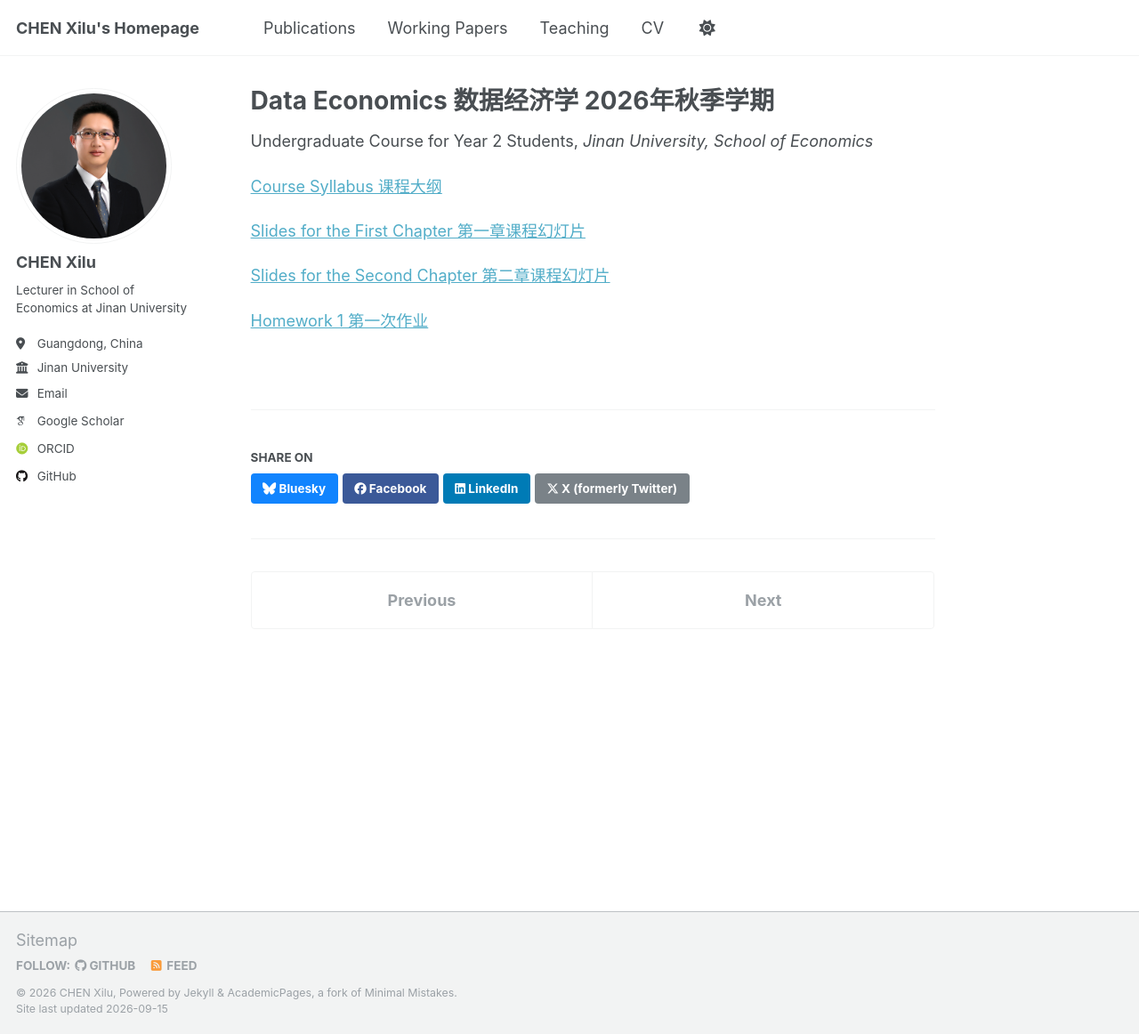
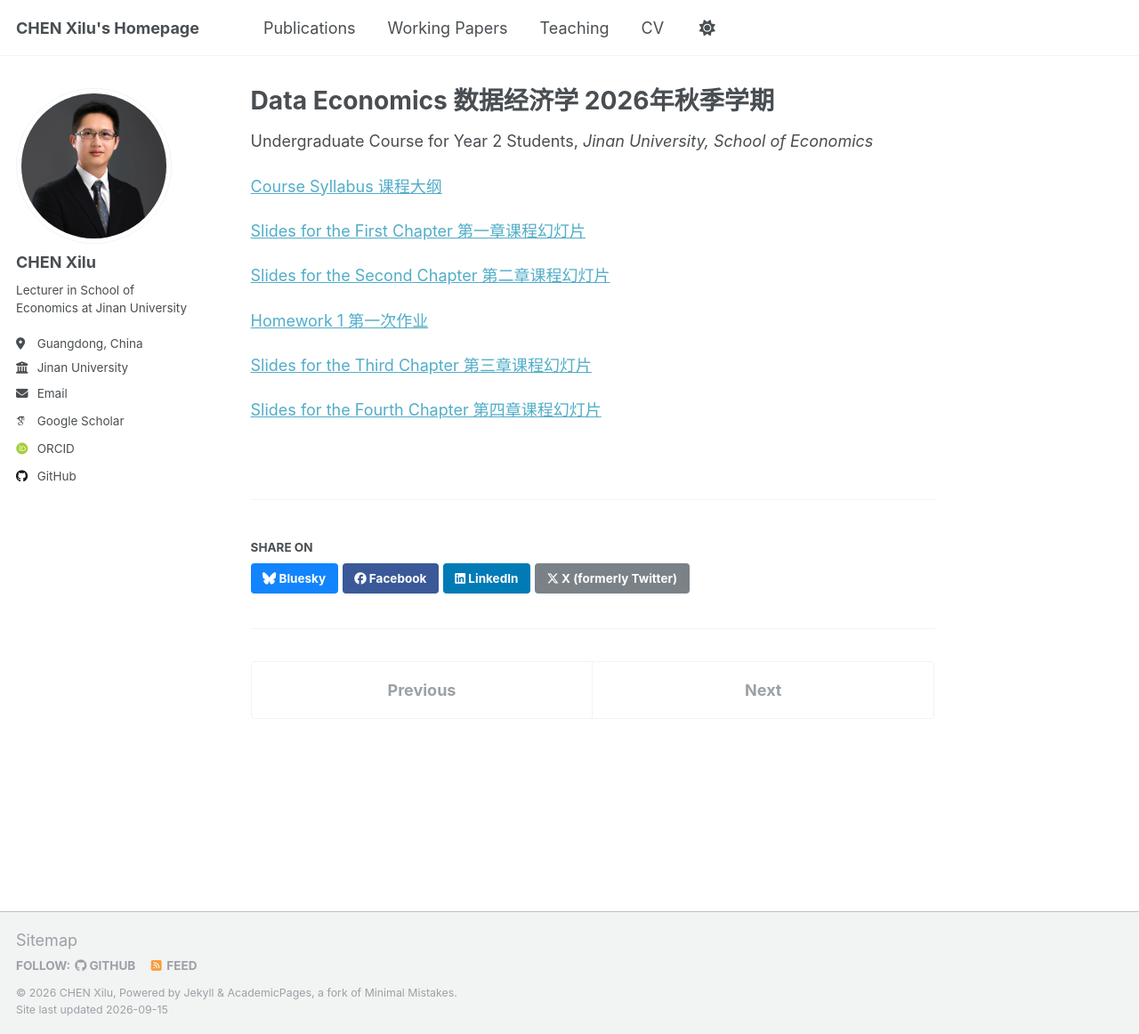
Before and after one commit to Xilu-CHEN/xilu-chen.github.io, a Jekyll site: the page built from _teaching/data_econ_2026_fall.md, in a window 1280 px wide and 1162 px high. Shown: the whole window at 89% size. Built offline with Jekyll 4.4.1, drawn with Linux system fonts in a browser that asks for light colours; some web fonts are replaced; a script that is not in the unit is left out.

Commit message:
Add slides for third and fourth chapters
Added links to slides for the third and fourth chapters.

```diff
--- a/_teaching/data_econ_2026_fall.md
+++ b/_teaching/data_econ_2026_fall.md
@@ -15,3 +15,7 @@ location: Guangdong, China
 [Slides for the Second Chapter 第二章课程幻灯片](http://xilu-chen.github.io/files/teaching_data_econ_2026_fall/《数据经济学》第2章.pdf){:target="_blank"}
 
 [Homework 1 第一次作业](http://xilu-chen.github.io/files/teaching_data_econ_2026_fall/数据经济学第1次作业.pdf){:target="_blank"}
+
+[Slides for the Third Chapter 第三章课程幻灯片](http://xilu-chen.github.io/files/teaching_data_econ_2026_fall/《数据经济学》第3章.pdf){:target="_blank"}
+
+[Slides for the Fourth Chapter 第四章课程幻灯片](http://xilu-chen.github.io/files/teaching_data_econ_2026_fall/《数据经济学》第4章.pdf){:target="_blank"}
```
